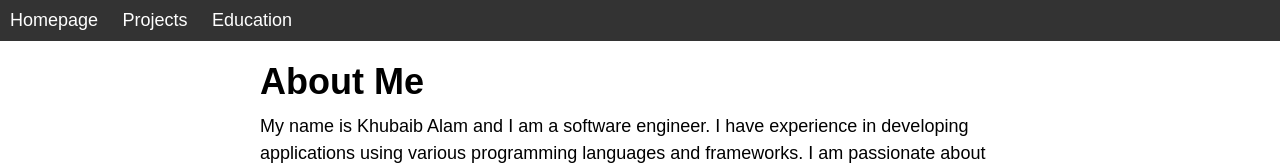
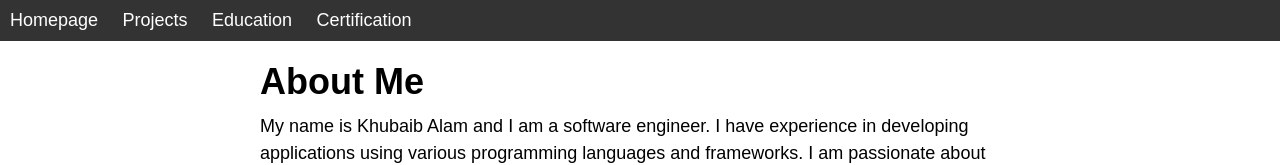
Before and after one commit to khubaibalam2000/DevOps-A1, a plain HTML site: page index.html in a window 1280 px wide. Shown: the top 165 px of the page. Drawn offline with Linux system fonts and the light colour scheme; a script that the page names is missing.

Commit message:
file idnex

```diff
--- a/Home-page.html
+++ b/index.html
@@ -13,6 +13,7 @@
         <li><a href="Home-page.html">Homepage</a></li>
         <li><a href="Projects.html">Projects</a></li>
         <li><a href="Education.html">Education</a></li>
+        <li><a href="Certification.html">Certification</a></li>
       </ul>
     </nav>
   </header>
```
